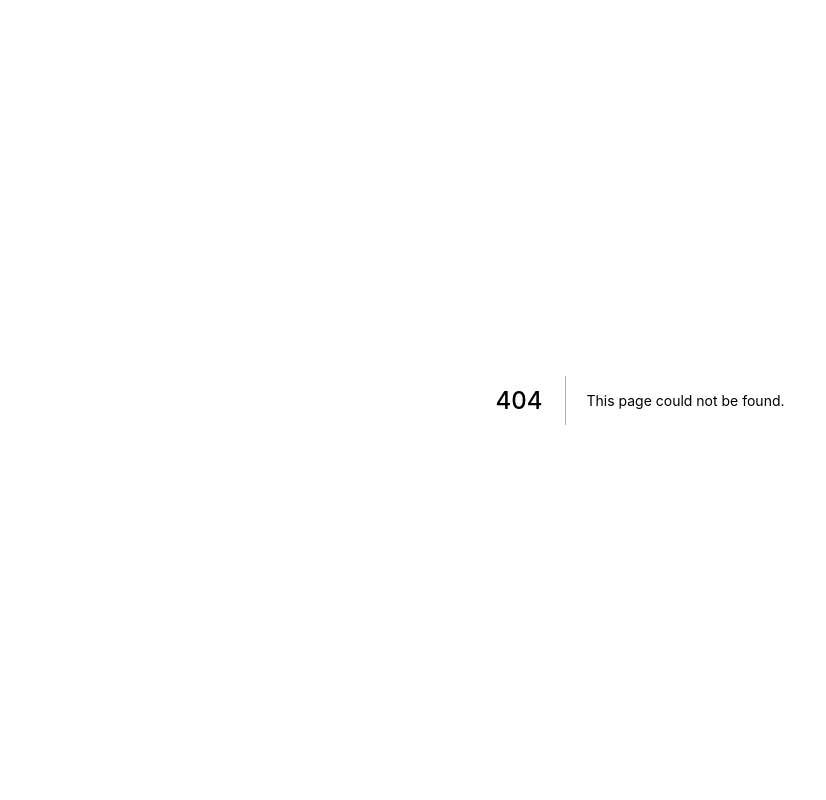
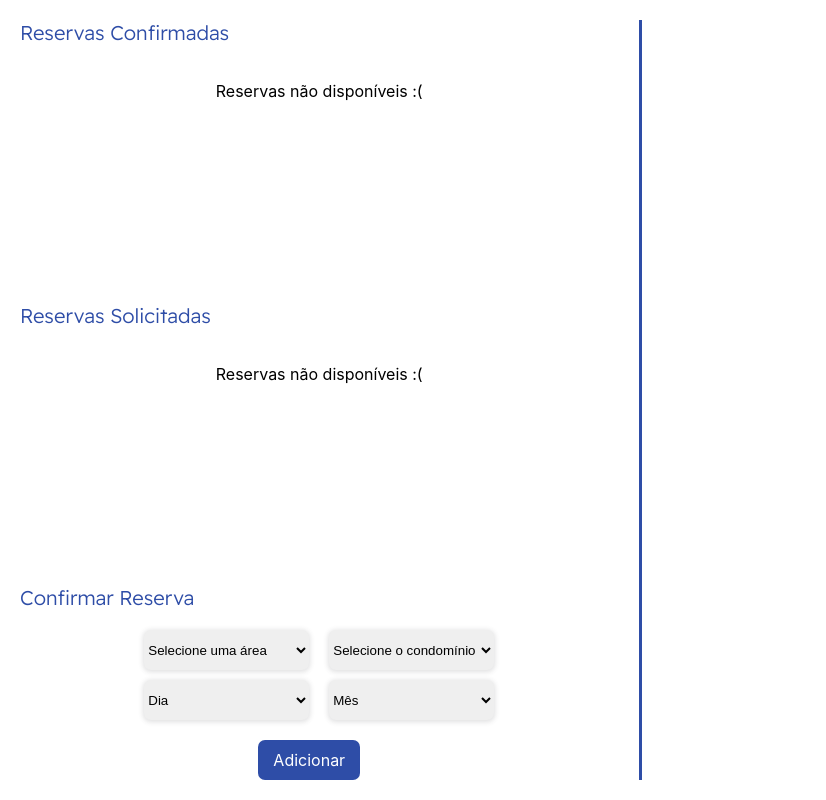
Before and after one commit to Rycerax/Pessoal-Administradora, a Next.js app: page /admin in a window 1280 px wide. Before the commit this address had no page. Shown: the whole page, without its empty margins (0-826 px from the left). Built offline with nearby package versions, Linux system fonts and the light colour scheme.

Commit message:
Started admin page

```diff
--- /dev/null
+++ b/pages/admin/index.js
@@ -0,0 +1,158 @@
+import { useState } from "react";
+import classes from "../../styles/Admin.module.css";
+
+export async function getStaticProps(context) {
+  if (process.env.NODE_ENV === "production") {
+    return {
+      notFound: true,
+    };
+  }
+
+  return {
+    props: {},
+  };
+}
+
+export default function Admin() {
+  const [docs, setDocs] = useState([]);
+  const [sol, setSol] = useState([]);
+  const [conf, setConf] = useState([]);
+  return (
+    <div className={classes.admin}>
+      <div className={classes.admin_left}>
+        <div className={classes.admin_left_reservas_confirmadas}>
+          <div className={classes.admin_left_reservas_confirmadas_title}>
+            <p>Reservas Confirmadas</p>
+          </div>
+          <div className={classes.admin_left_reservas_confirmadas_content}>
+            <div
+              className={classes.admin_left_reservas_confirmadas_content_items}
+            >
+              {!conf.length ? (
+                <p>Reservas não disponíveis :(</p>
+              ) : (
+                conf.map((reserva) => {
+                  <p>reserva</p>;
+                })
+              )}
+            </div>
+          </div>
+        </div>
+        <div className={classes.admin_left_reservas_solicitadas}>
+          <div className={classes.admin_left_reservas_solicitadas_title}>
+            <p>Reservas Solicitadas</p>
+          </div>
+          <div className={classes.admin_left_reservas_solicitadas_content}>
+            <div
+              className={classes.admin_left_reservas_solicitadas_content_items}
+            >
+              {!sol.length ? (
+                <p>Reservas não disponíveis :(</p>
+              ) : (
+                sol.map((reserva) => {
+                  <p>Reserva</p>;
+                })
+              )}
+            </div>
+          </div>
+        </div>
+        <div className={classes.admin_left_add_reserva}>
+          <div className={classes.admin_left_add_reserva_title}>
+            <p>Confirmar Reserva</p>
+          </div>
+          <div className={classes.admin_left_add_reserva_inputs}>
+            <div className={classes.admin_left_add_reserva_inputs_inputarea}>
+              <select style={{ marginRight: "10px" }}>
+                <option value="">Selecione uma área</option>
+                <option value="Salão de festas">Salão de festas</option>
+                <option value="Deck">Deck</option>
+                <option value="Piscina">Psiscina</option>
+              </select>
+              <select style={{ marginLeft: "10px" }}>
+                <option value="">Selecione o condomínio</option>
+                <option value="BNE">Biene</option>
+                <option value="CGN">Cygnus</option>
+                <option value="CRS">Cristal II</option>
+                <option value="ECV">Ecovillage Maranguape</option>
+                <option value="ETL">Etóile</option>
+                <option value="GPL">Grand Place</option>
+                <option value="JNP">Jean Piaget</option>
+                <option value="LIZ">Liz</option>
+                <option value="MDC">Medical Center</option>
+                <option value="ORLY">Orly</option>
+                <option value="PLT">Planalto</option>
+                <option value="RGC">Regina Coeli</option>
+                <option value="SOL">Sol do Atlântico</option>
+                <option value="STL">Santa Lúcia</option>
+                <option value="STR">Strauss</option>
+                <option value="TMB">Tambaqui</option>
+                <option value="XAFY">Planalto</option>
+              </select>
+            </div>
+            <div className={classes.admin_left_add_reserva_inputs_inputarea}>
+              <select style={{ marginRight: "10px" }}>
+                <option value="">Dia</option>
+                <option value="1">1</option>
+                <option value="2">2</option>
+                <option value="3">3</option>
+                <option value="4">4</option>
+                <option value="5">5</option>
+                <option value="6">6</option>
+                <option value="7">7</option>
+                <option value="8">8</option>
+                <option value="9">9</option>
+                <option value="10">10</option>
+                <option value="11">11</option>
+                <option value="12">12</option>
+                <option value="13">13</option>
+                <option value="14">14</option>
+                <option value="15">15</option>
+                <option value="16">16</option>
+                <option value="17">17</option>
+                <option value="18">18</option>
+                <option value="19">19</option>
+                <option value="20">20</option>
+                <option value="21">21</option>
+                <option value="22">22</option>
+                <option value="23">23</option>
+                <option value="24">24</option>
+                <option value="25">25</option>
+                <option value="26">26</option>
+                <option value="27">27</option>
+                <option value="28">28</option>
+                <option value="29">29</option>
+                <option value="30">30</option>
+                <option value="31">31</option>
+              </select>
+              <select style={{ marginLeft: "10px" }}>
+                <option value="">Mês</option>
+                <option value="1">1</option>
+                <option value="2">2</option>
+                <option value="3">3</option>
+                <option value="4">4</option>
+                <option value="5">5</option>
+                <option value="6">6</option>
+                <option value="7">7</option>
+                <option value="8">8</option>
+                <option value="9">9</option>
+                <option value="10">10</option>
+                <option value="11">11</option>
+                <option value="12">12</option>
+              </select>
+            </div>
+          </div>
+          <div className={classes.admin_left_add_reserva_buttonarea}>
+            <div className={classes.admin_left_add_reserva_buttonarea_button}>
+              Adicionar
+            </div>
+          </div>
+        </div>
+      </div>
+      <div className={classes.admin_mid} />
+      <div className={classes.admin_right}>
+        <div className={classes.admin_right_docs}></div>
+        <div className={classes.admin_right_add_doc}></div>
+      </div>
+    </div>
+  );
+}
--- a/styles/Admin.module.css
+++ b/styles/Admin.module.css
@@ -0,0 +1,137 @@
+.admin {
+  width: 100vw;
+  height: 100vh;
+  display: flex;
+  flex-wrap: wrap;
+  align-items: center;
+}
+
+.admin_left {
+  display: flex;
+  flex-direction: column;
+  align-items: center;
+  height: 100%;
+  flex: 1;
+}
+
+.admin_left_reservas_confirmadas {
+  display: flex;
+  flex-direction: column;
+  width: 100%;
+  flex: 1;
+}
+
+.admin_left_reservas_confirmadas_title {
+  display: flex;
+  min-width: 300px;
+  margin-left: 20px;
+  color: #2e4da7;
+  font-family: "Readex Pro", sans-serif;
+  font-size: 20px;
+  font-weight: 300;
+}
+
+.admin_left_reservas_confirmadas_content {
+  display: flex;
+  width: 100%;
+  justify-content: center;
+}
+
+.admin_left_reservas_solicitadas {
+  display: flex;
+  flex-direction: column;
+  width: 100%;
+  flex: 1;
+}
+
+.admin_left_reservas_solicitadas_title {
+  display: flex;
+  min-width: 300px;
+  margin-left: 20px;
+  color: #2e4da7;
+  font-family: "Readex Pro", sans-serif;
+  font-size: 20px;
+  font-weight: 300;
+}
+
+.admin_left_reservas_solicitadas_content {
+  display: flex;
+  width: 100%;
+  justify-content: center;
+}
+
+.admin_left_add_reserva {
+  display: flex;
+  width: 100%;
+  flex-direction: column;
+  margin-bottom: 20px;
+}
+
+.admin_left_add_reserva_title {
+  margin-left: 20px;
+  color: #2e4da7;
+  font-family: "Readex Pro", sans-serif;
+  font-size: 20px;
+  font-weight: 300;
+}
+
+.admin_left_add_reserva_inputs {
+  display: flex;
+  flex-direction: column;
+  align-items: center;
+  width: 100%;
+}
+
+.admin_left_add_reserva_inputs_inputarea {
+  display: flex;
+  height: 40px;
+  width: 350px;
+  justify-content: center;
+  margin-bottom: 10px;
+}
+.admin_left_add_reserva_inputs_inputarea > select {
+  width: 200px;
+  box-shadow: 0 1px 5px 1px rgb(64 60 67 / 16%);
+  border-radius: 7px;
+  border: none;
+}
+
+.admin_left_add_reserva_inputs_inputarea > select:focus {
+  outline: none;
+}
+
+.admin_left_add_reserva_buttonarea {
+  display: flex;
+  justify-content: center;
+  width: 100%;
+}
+
+.admin_left_add_reserva_buttonarea_button {
+  display: flex;
+  text-align: center;
+  background: #2e4da7;
+  border-radius: 7px;
+  color: #fff;
+  padding: 10px 15px;
+  margin-top: 10px;
+  cursor: pointer;
+  margin-right: 20px;
+  transition: all ease 0.3s;
+}
+
+.admin_left_add_reserva_buttonarea_button:hover {
+  filter: brightness(1.25);
+}
+
+.admin_mid {
+  width: 3px;
+  height: 95%;
+  background: #2e4da7;
+}
+
+.admin_right {
+  display: flex;
+  flex-direction: column;
+  align-items: center;
+  flex: 1;
+}
```
Also changed, not shown: pages/A7QDuQOxA8cDtQO5A8EDuQPDA8QDrgPC/index.js (deleted, +0 -15 lines), pages/index.js (+6 -6 lines).
